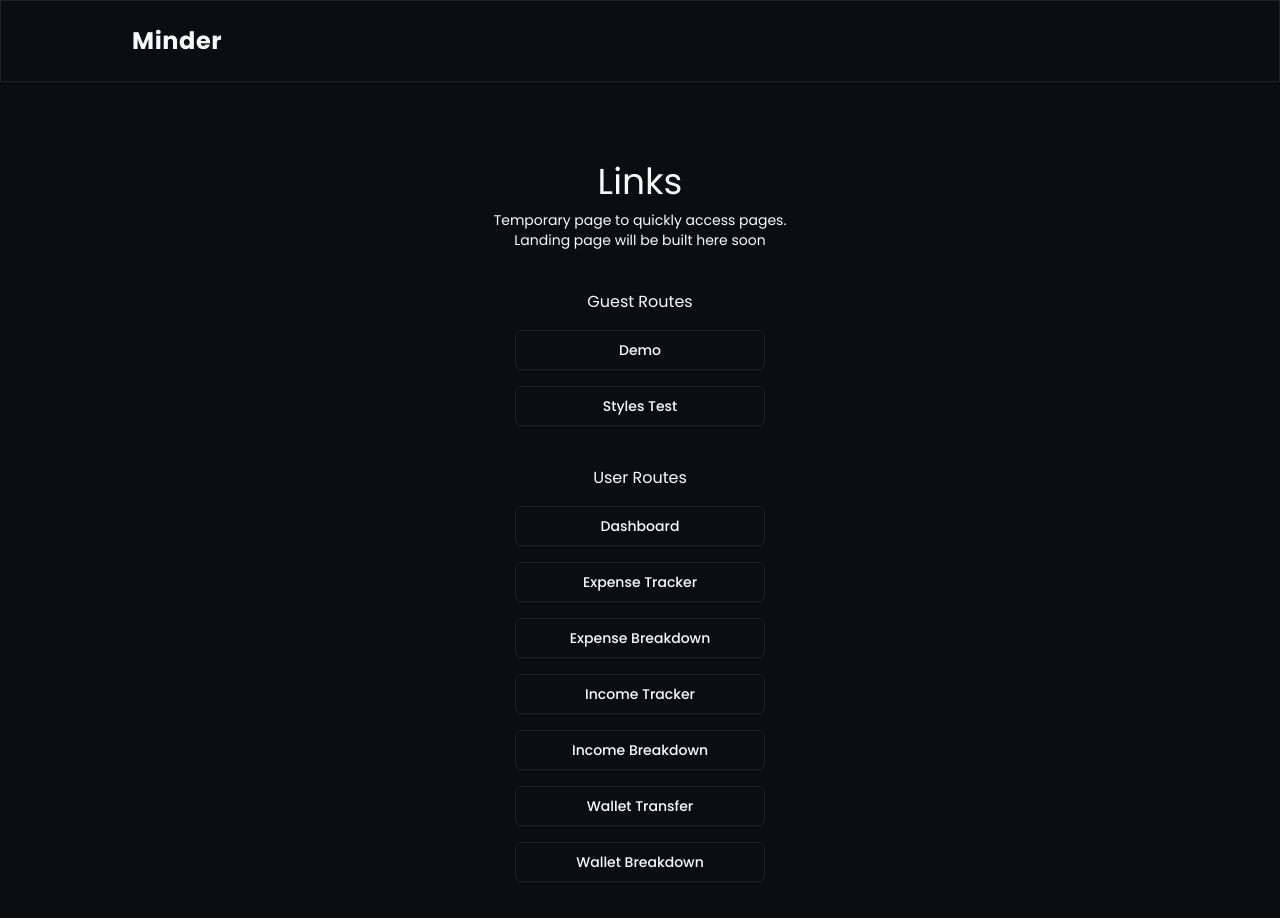
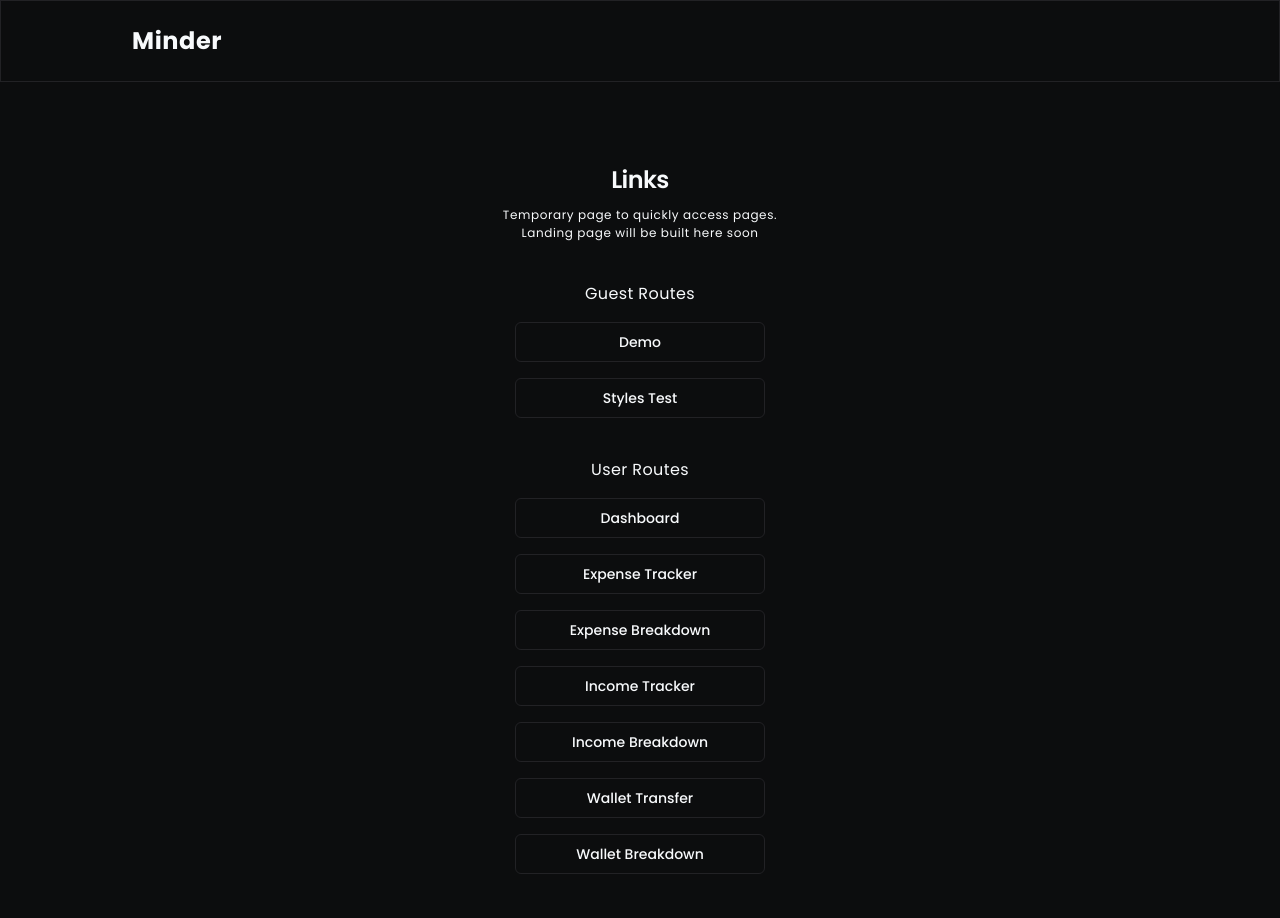
Before and after one commit to michaelcanonizado/minder, a Next.js app: page / in a window 1280 px wide. Shown: the top 918 px of the page. Built offline with nearby package versions, Linux system fonts and the light colour scheme.

Commit message:
chore: use text directives and cascade default text styles from the body tag

```diff
--- a/src/app/layout.tsx
+++ b/src/app/layout.tsx
@@ -19,7 +19,7 @@ export default function RootLayout({
     <html lang='en'>
       <body
         className={cn(
-          'dark min-h-screen bg-background font-sans antialiased',
+          'text-body-100 dark min-h-screen bg-background font-sans text-foreground antialiased',
           fontSans.variable
         )}
       >
--- a/src/app/page.tsx
+++ b/src/app/page.tsx
@@ -51,10 +51,10 @@ export default function Home() {
       <div className='mt-20 flex flex-col items-center pb-20'>
         <div className='text-center'>
           <div className=''>
-            <h1 className='text-4xl'>Links</h1>
+            <h1 className='text-heading-100'>Links</h1>
           </div>
           <div className='mt-2 max-w-[300px]'>
-            <p className='text- text-sm'>
+            <p className='text-body-200'>
               Temporary page to quickly access pages. Landing page will be built
               here soon
             </p>
@@ -62,7 +62,7 @@ export default function Home() {
         </div>
         <section className='mt-10 flex w-full  flex-col items-center justify-center gap-4 px-10'>
           <div className=''>
-            <h2 className=''>Guest Routes</h2>
+            <h2 className='text-body-100'>Guest Routes</h2>
           </div>
           {guestLinks.map((link, index) => {
             return (
@@ -74,7 +74,7 @@ export default function Home() {
         </section>
         <section className='mt-10 flex w-full  flex-col items-center justify-center gap-4 px-10'>
           <div className=''>
-            <h2 className=''>User Routes</h2>
+            <h2 className='text-body-100'>User Routes</h2>
           </div>
           {userLinks.map((link, index) => {
             return (
```
